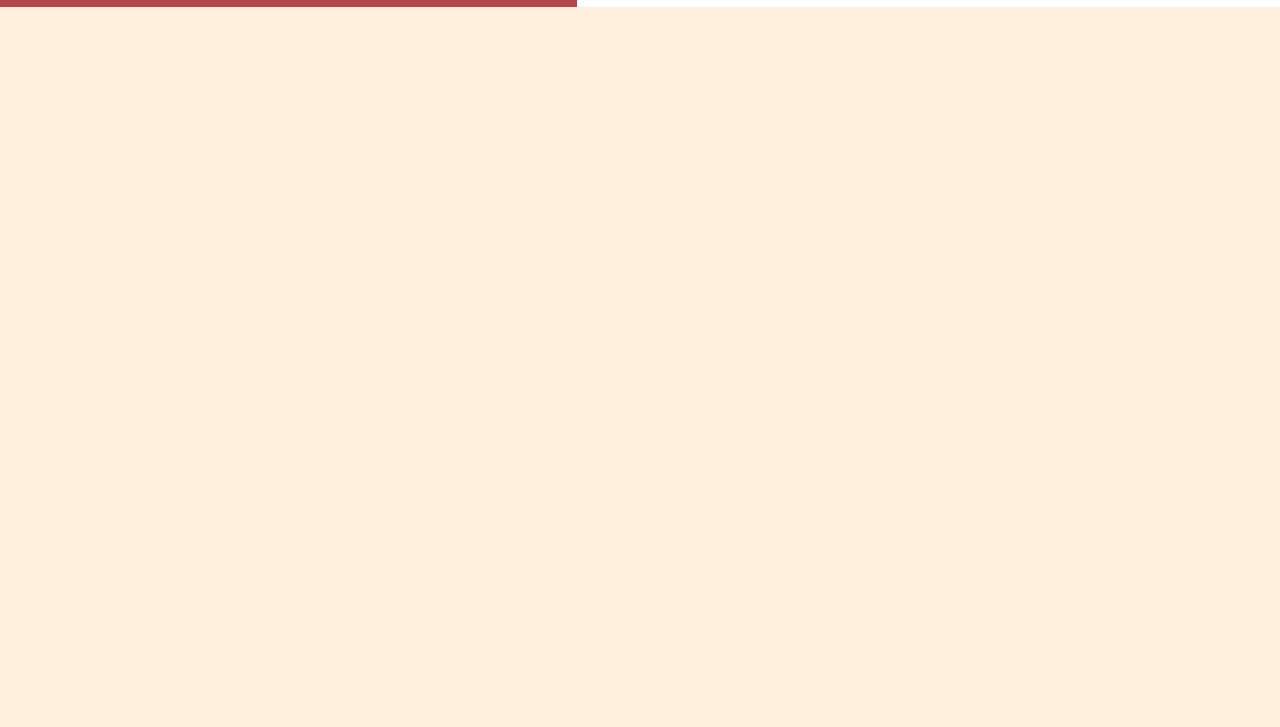
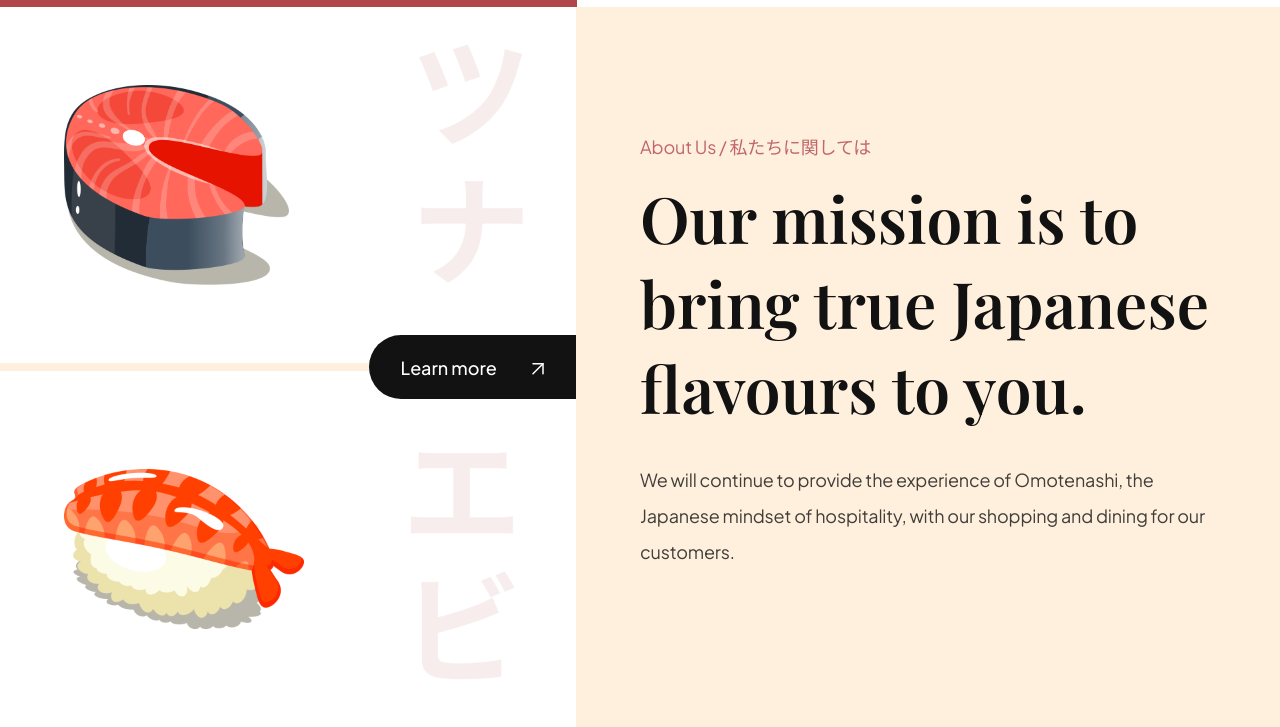
Before and after one commit to shirocloud/sushieat, a website built with Vite: page index.html in a window 1280 px wide. Shown: the part 791-1518 px from the top of the page. Before the commit the page ends 800 px from the top, so only its background shows below. Built offline with nearby package versions, Linux system fonts and the light colour scheme.

Commit message:
feat: add about us section

```diff
--- a/css/sections/about.css
+++ b/css/sections/about.css
@@ -0,0 +1,73 @@
+.about-us {
+    display: flex;
+    min-height: 720px;
+    overflow: hidden;
+}
+
+.about-us__image {
+    flex: 1;
+    display: flex;
+    flex-direction: column;
+    justify-content: center;
+    background: var(--color-white);
+    position: relative;
+}
+
+.about-us__image div {
+    padding: 32px 64px;
+    flex: 1;
+    display: flex;
+    align-items: center;
+    background-position: center;
+    background-repeat: no-repeat;
+    background-size: contain;
+}
+
+.about-us__image-sushi3 {
+    border-bottom: 8px solid var(--color-creamson);
+    background-image: url(/assets/about_bg1.png);
+}
+
+.about-us__image-sushi2 {
+    background-image: url(/assets/about_bg2.png);
+}
+
+.about-us__image-sushi3 img {
+    width: 225px;
+    height: 200px;
+}
+
+.about-us__image-sushi2 img {
+    width: 240px;
+    height: 160px;
+}
+
+.about-us__button {
+    position: absolute;
+    right: 0;
+    padding: 12px 32px;
+    min-height: 64px;
+    background: var(--secondary-color);
+    border-radius: 32px 0 0 32px;
+    border: 0;
+    outline: 0;
+    color: #fff;
+    font-family: var(--plus-jakarta-sans);
+    font-weight: 500;
+    font-size: 18px;
+    line-height: 23px;
+    cursor: pointer;
+}
+
+.about-us__button img {
+    object-fit: contain;
+    margin-left: 32px;
+}
+
+.about-us__content {
+    padding: 64px;
+    flex: 1;
+    display: flex;
+    justify-content: center;
+    flex-direction: column;
+}
--- a/index.html
+++ b/index.html
@@ -81,6 +81,29 @@
     </div>
   </section>
 
+  <section class="about-us" id="about-us">
+    <div class="about-us__image">
+      <div class="about-us__image-sushi3">
+        <img src="assets/sushi-3.png" alt="sushi">
+      </div>
+
+      <button class="about-us__button">
+        Learn more
+
+        <img src="assets/arrow-up-right.svg" alt="learn more">
+      </button>
+
+      <div class="about-us__image-sushi2">
+        <img src="assets/sushi-2.png" alt="sushi">
+      </div>
+    </div>
+    <div class="about-us__content">
+      <p class="sushi__subtitle">About Us / 私たちに関しては</p>
+      <h3 class="sushi__title">Our mission is to bring true Japanese flavours to you.</h3>
+      <p class="sushi__description">We will continue to provide the experience of Omotenashi, the Japanese mindset of hospitality, with our shopping and dining for our customers.</p>
+    </div>
+  </section>
+
   <script type="module" src="js/script.js"></script>
 </body>
 
```
